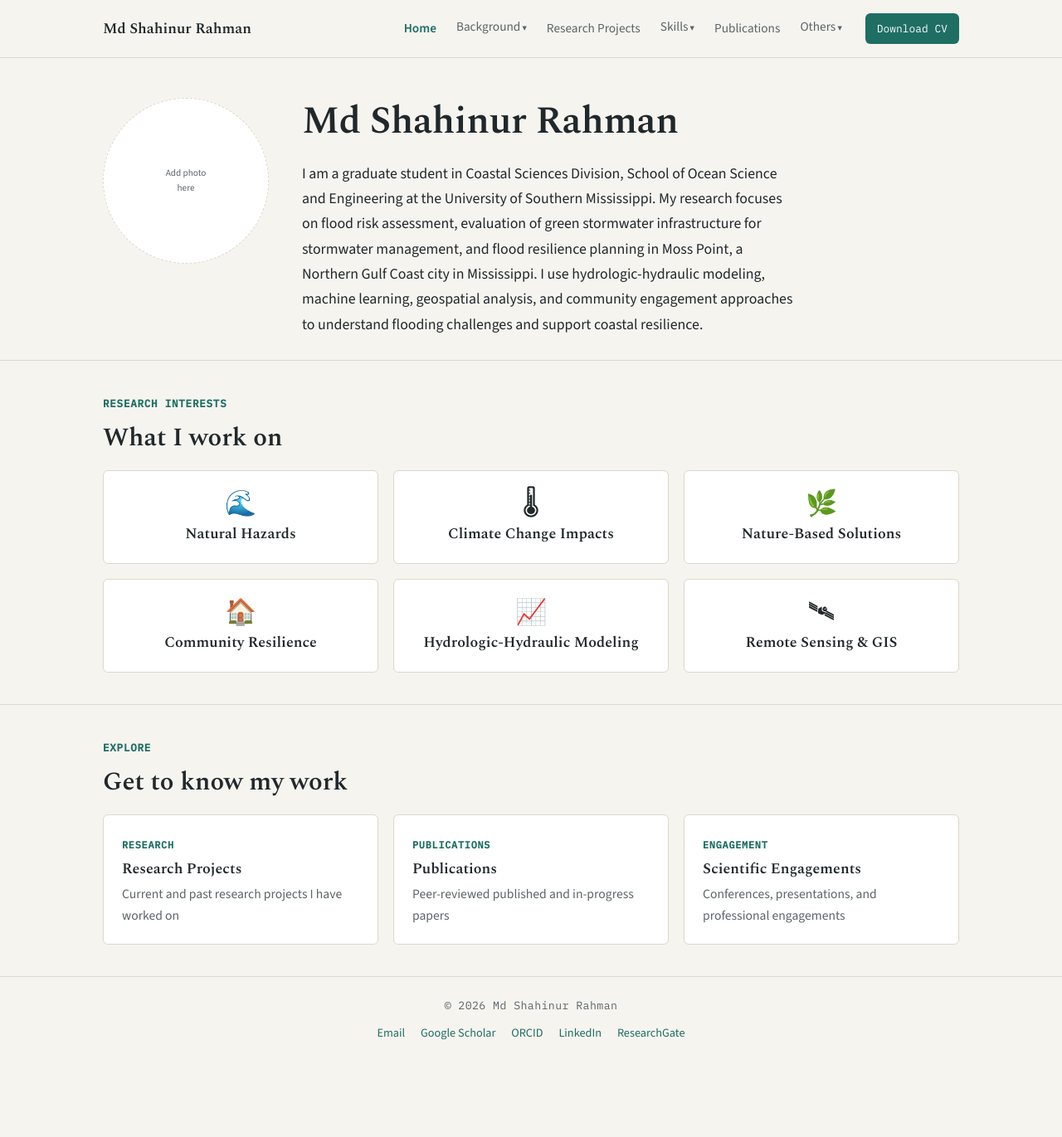
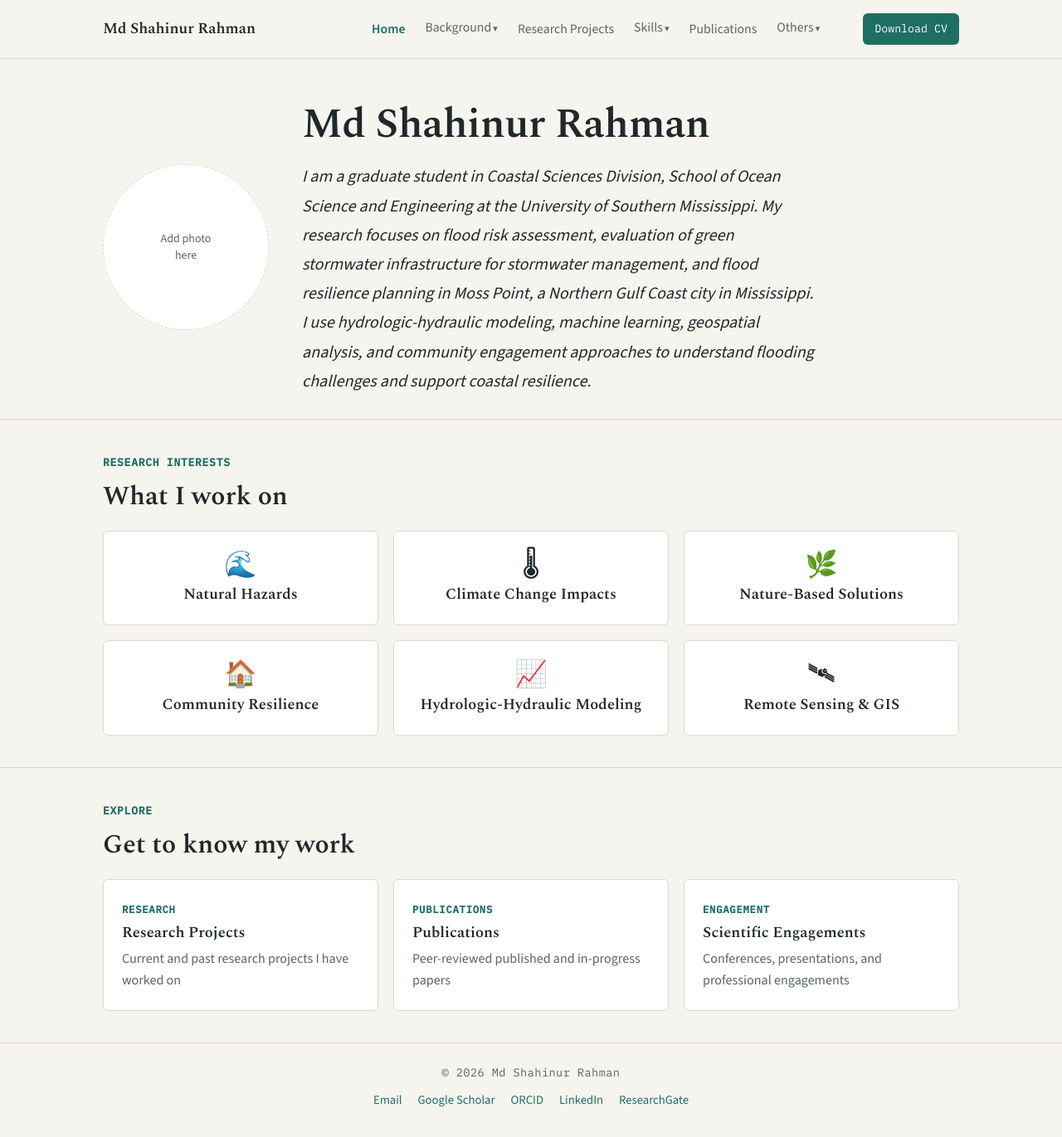
Before and after one commit to Shahinur-Rahman-web/Shahinur-Rahman-web.github.io, a Jekyll site: the page built from index.html, in a window 1280 px wide and 1371 px high. Shown: the whole window at 83% size. Built offline with Jekyll 4.4.1, drawn with Linux system fonts in a browser that asks for light colours.

Commit message:
Update styles.css

```diff
--- a/assets/css/styles.css
+++ b/assets/css/styles.css
@@ -16,7 +16,7 @@
 }
 
 *{ box-sizing:border-box; }
-html{ scroll-behavior:smooth; font-size:17px; }
+html{ scroll-behavior:smooth; font-size:17.5px; }
 
 body{
   margin:0;
@@ -71,7 +71,7 @@ a:hover{ text-decoration:underline; }
 }
 .brand:hover{ text-decoration:none; color:var(--accent); }
 
-.main-nav{ flex:1; }
+.main-nav{ flex:1; margin-right:24px; }
 .main-nav > ul{
   display:flex; gap:4px; justify-content:flex-end;
   list-style:none; margin:0; padding:0; flex-wrap:wrap;
@@ -227,13 +227,14 @@ section{ padding:38px 0; }
 /* HOME */
 .home-hero{ padding:48px 0 28px; border-bottom:1px solid var(--line); }
 .hero-name{
-  font-size:clamp(2rem,3.6vw,2.85rem) !important;
+  font-size:clamp(2.2rem,3.9vw,3.1rem) !important;
   letter-spacing:-0.01em;
-  margin-bottom:10px;
+  margin-bottom:14px;
 }
-.hero-eyebrow{ display:block; margin-bottom:0; }
-.hero-info{ margin-top:10px; font-size:1rem; color:var(--ink-soft); }
-.hero-bio{ margin-top:18px; font-size:1.05rem; line-height:1.7; color:var(--ink); max-width:600px; }
+.hero-bio{
+  margin-top:0; font-size:1.15rem; line-height:1.75;
+  color:var(--ink); max-width:620px; font-style:italic;
+}
 
 .portrait-wrap img{
   width:200px; height:200px; object-fit:cover;
@@ -243,14 +244,14 @@ section{ padding:38px 0; }
   border:1.5px dashed var(--line); border-radius:var(--radius);
   display:flex; align-items:center; justify-content:center;
   text-align:center; color:var(--ink-soft); font-size:0.85rem;
-  padding:24px; background:var(--surface);
+  padding:24px; background:var(--surface); overflow:hidden;
 }
 .portrait-placeholder.round{
   width:200px; height:200px; border-radius:50%;
-  font-size:0.66rem; padding:14px;
+  font-size:0.8rem; padding:14px; line-height:1.4;
 }
 .hero-grid{
-  display:grid; grid-template-columns:auto 1fr; gap:40px; align-items:start;
+  display:grid; grid-template-columns:auto 1fr; gap:40px; align-items:center;
 }
 @media(min-width:721px){ .hero-name{ white-space:nowrap; } }
 @media(max-width:720px){
```
